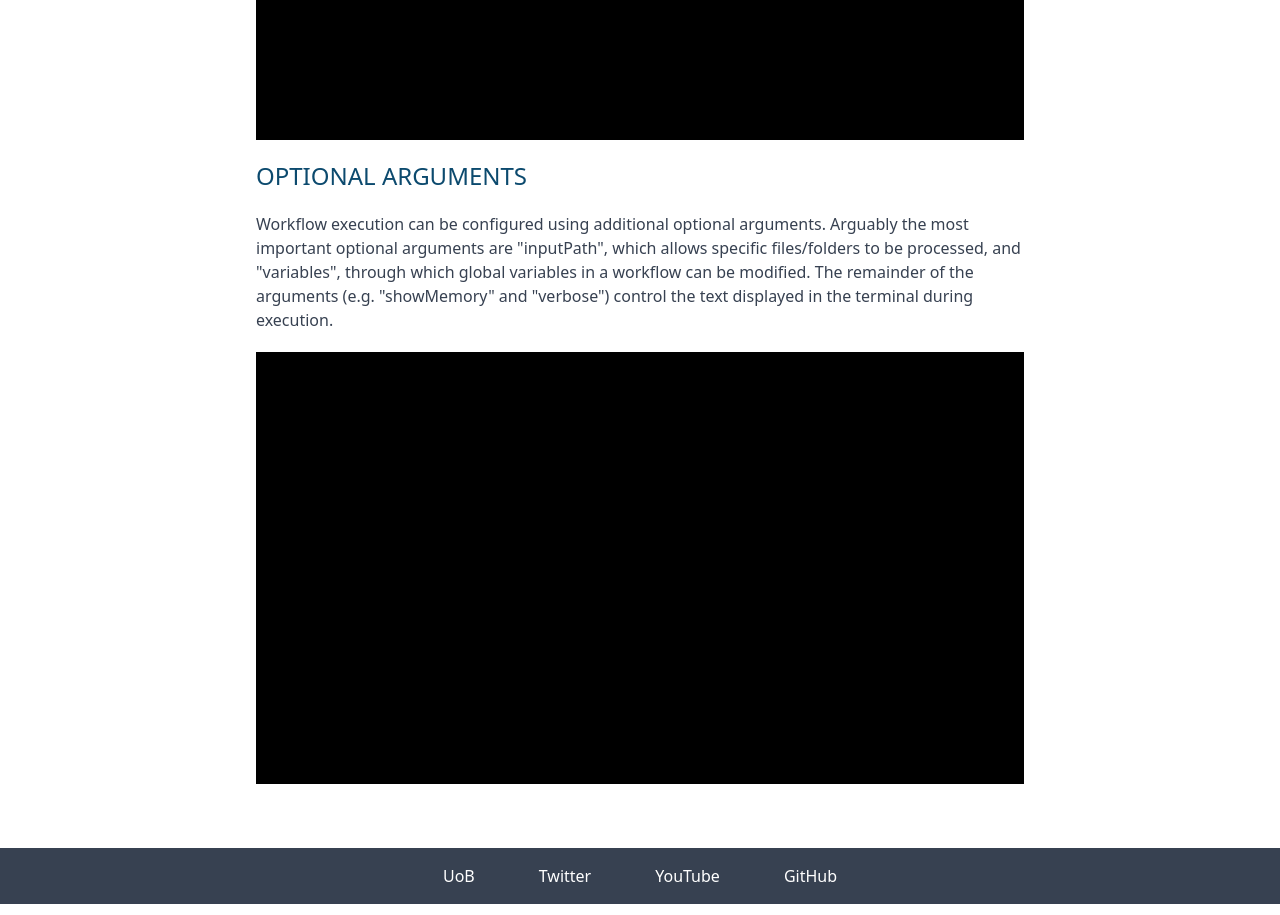
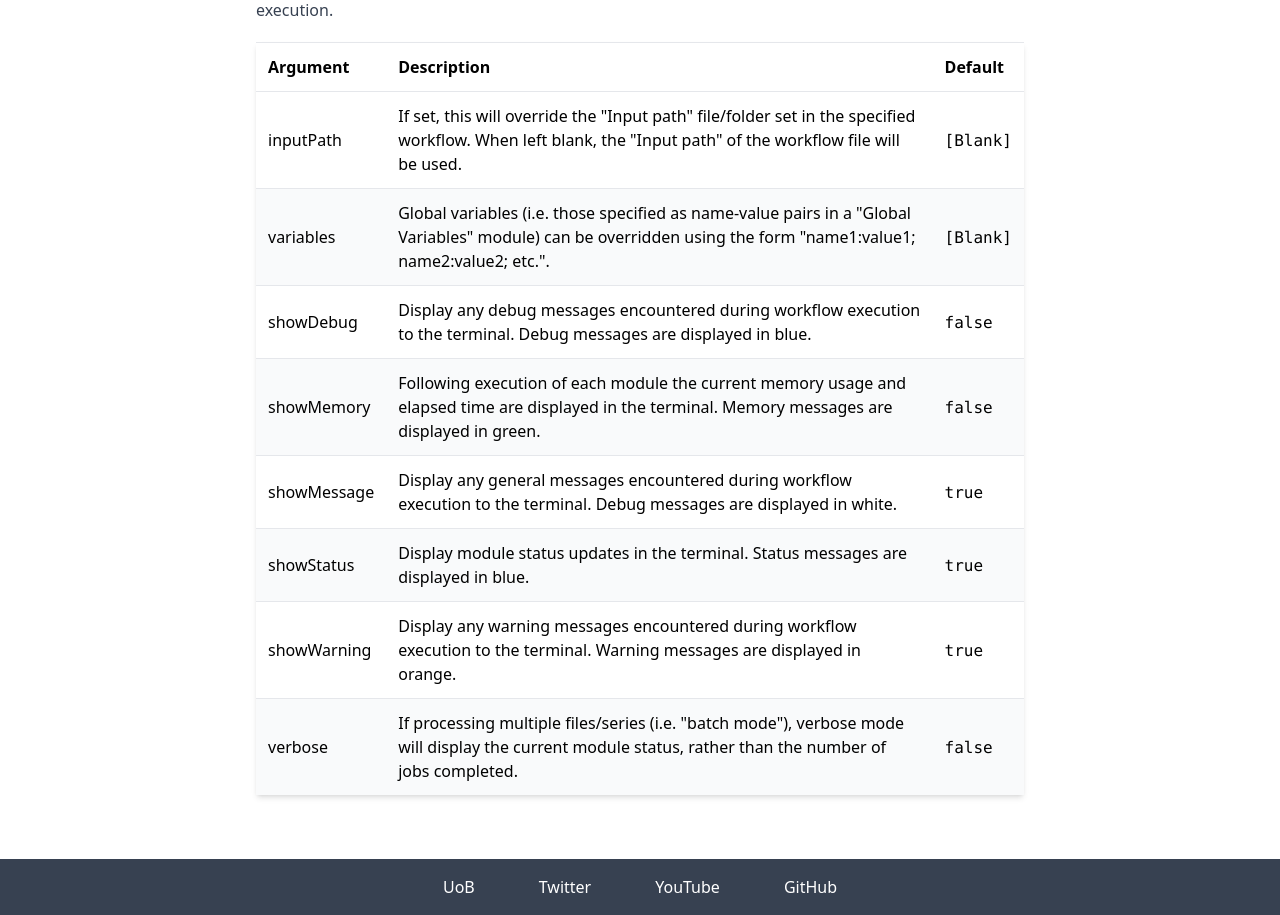
Before and after one commit to mianalysis/mianalysis.github.io, a Next.js app: page /guides/running-headless in a window 1280 px wide. Shown: the part 2440-3355 px from the top of the page. Built offline with nearby package versions, Linux system fonts and the light colour scheme.

Commit message:
Added default table styles

```diff
--- a/src/app/globals.css
+++ b/src/app/globals.css
@@ -1,6 +1,8 @@
 @tailwind base;
 @tailwind components;
 @tailwind utilities;
+
+/* Text defaults */
 
 p {
   @apply text-gray-700;
@@ -21,3 +23,21 @@ h3 {
 .link {
   @apply text-sky-700 underline hover:text-sky-900;
 }
+
+/* Table defaults */
+
+table {
+  @apply text-left shadow-md;
+}
+
+tr {
+  @apply border-t even:bg-gray-50;
+}
+
+th {
+  @apply p-3 font-bold;
+}
+
+td {
+  @apply p-3;
+}
--- a/src/app/guides/running-headless/page.tsx
+++ b/src/app/guides/running-headless/page.tsx
@@ -139,7 +139,23 @@ $inPath="'$HOME\Ex1_only\'"
         &quot;inputPath&quot; optional argument.
       </p>
 
-      <div className="aspect-video bg-black" />
+      <table>
+        <thead>
+          <tr>
+            <th>Argument</th>
+            <th>Description</th>
+          </tr>
+        </thead>
+        <tbody>
+          <tr>
+            <td>workflowPath</td>
+            <td>
+              Path to .mia workflow file. This can either be relative to the current directory or an
+              absolute system path.
+            </td>
+          </tr>
+        </tbody>
+      </table>
 
       <h2>Optional arguments</h2>
 
@@ -151,7 +167,100 @@ $inPath="'$HOME\Ex1_only\'"
         &quot;verbose&quot;) control the text displayed in the terminal during execution.
       </p>
 
-      <div className="aspect-video bg-black" />
+      <table>
+        <thead>
+          <tr>
+            <th>Argument</th>
+            <th>Description</th>
+            <th>Default</th>
+          </tr>
+        </thead>
+        <tbody>
+          <tr>
+            <td>inputPath</td>
+            <td>
+              If set, this will override the &quot;Input path&quot; file/folder set in the specified
+              workflow. When left blank, the &quot;Input path&quot; of the workflow file will be
+              used.
+            </td>
+            <td>
+              <code>[Blank]</code>
+            </td>
+          </tr>
+          <tr>
+            <td>variables</td>
+            <td>
+              Global variables (i.e. those specified as name-value pairs in a &quot;Global
+              Variables&quot; module) can be overridden using the form &quot;name1:value1;
+              name2:value2; etc.&quot;.
+            </td>
+            <td>
+              <code>[Blank]</code>
+            </td>
+          </tr>
+          <tr>
+            <td>showDebug</td>
+            <td>
+              Display any debug messages encountered during workflow execution to the terminal.
+              Debug messages are displayed in blue.
+            </td>
+            <td>
+              <code>false</code>
+            </td>
+          </tr>
+          <tr>
+            <td>showMemory</td>
+            <td>
+              Following execution of each module the current memory usage and elapsed time are
+              displayed in the terminal. Memory messages are displayed in green.
+            </td>
+            <td>
+              <code>false</code>
+            </td>
+          </tr>
+
+          <tr>
+            <td>showMessage</td>
+            <td>
+              Display any general messages encountered during workflow execution to the terminal.
+              Debug messages are displayed in white.
+            </td>
+            <td>
+              <code>true</code>
+            </td>
+          </tr>
+
+          <tr>
+            <td>showStatus</td>
+            <td>
+              Display module status updates in the terminal. Status messages are displayed in blue.
+            </td>
+            <td>
+              <code>true</code>
+            </td>
+          </tr>
+          <tr>
+            <td>showWarning</td>
+            <td>
+              Display any warning messages encountered during workflow execution to the terminal.
+              Warning messages are displayed in orange.
+            </td>
+            <td>
+              <code>true</code>
+            </td>
+          </tr>
+          <tr>
+            <td>verbose</td>
+            <td>
+              If processing multiple files/series (i.e. &quot;batch mode&quot;), verbose mode will
+              display the current module status, rather than the number of jobs completed.
+            </td>
+            <td>
+              <code>false</code>
+            </td>
+          </tr>
+        </tbody>
+      </table>
     </div>
   );
 }
--- a/src/app/guides/troubleshooting/page.tsx
+++ b/src/app/guides/troubleshooting/page.tsx
@@ -17,7 +17,7 @@ export default function Troubleshooting() {
         via GitHub.
       </p>
 
-      <table className="text-left">
+      <table>
         <thead>
           <tr>
             <th>Problem</th>
--- a/src/components/module/ModuleParameters.tsx
+++ b/src/components/module/ModuleParameters.tsx
@@ -6,18 +6,18 @@ interface Props {
 
 export default function ModuleParameters({ module }: Props) {
   return (
-    <table className="border-b">
+    <table>
       <thead>
         <tr>
-          <th className="bold p-2">Parameter</th>
-          <th className="bold p-2">Description</th>
+          <th>Parameter</th>
+          <th>Description</th>
         </tr>
       </thead>
       <tbody>
         {module.parameters.map((parameter) => (
-          <tr className="odd:bg-gray-100" key={parameter.name}>
-            <td className="p-2">{parameter.name}</td>
-            <td className="p-2" dangerouslySetInnerHTML={{ __html: parameter.description }} />
+          <tr key={parameter.name}>
+            <td>{parameter.name}</td>
+            <td dangerouslySetInnerHTML={{ __html: parameter.description }} />
           </tr>
         ))}
       </tbody>
```
